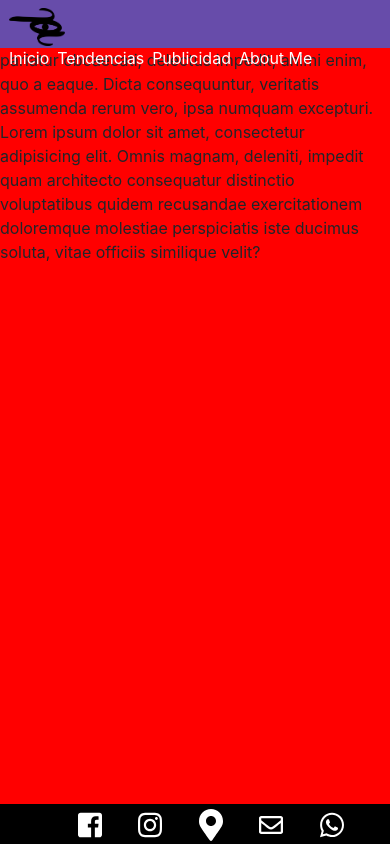
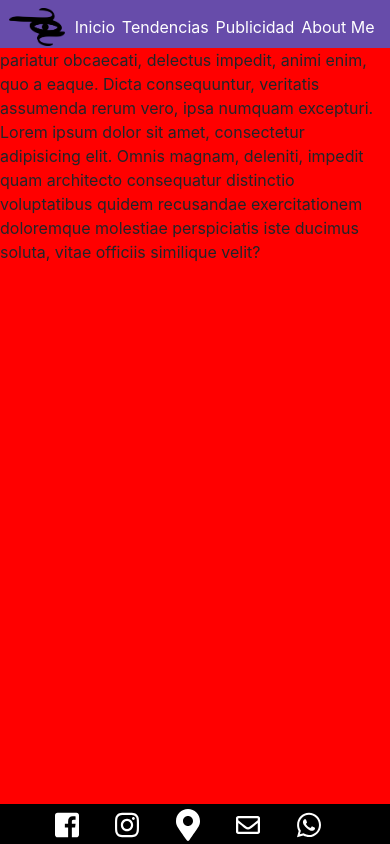
Before and after one commit to gorylactics/proyecto_final_desafio, a PHP site: page /inicio.html in a window 390 px wide. Run offline with PHP 8.4, Linux system fonts and the light colour scheme.

Commit message:
creacion footer para todos los dispositivos

```diff
--- a/assets/css/style__inicio.css
+++ b/assets/css/style__inicio.css
@@ -80,6 +80,7 @@
 .footer__rrss{
 	display: block;
 	text-align:center;
+	margin-left: 1rem;
 
 }
 
@@ -173,6 +174,7 @@
 .footer__rrss{
 	display: block;
 	text-align:center;
+	margin-left: 1rem;
 
 }
 
@@ -222,7 +224,7 @@
 
 	list-style: none;
 	float: left;
-	margin-left: 0.5rem;
+	margin-left: 0.427rem;
 
 
 
@@ -271,7 +273,8 @@
 
 .footer__rrss{
 	display: block;
-	text-align:right;
+	text-align: center;
+	margin-left: 1rem;
 
 }
 
```
